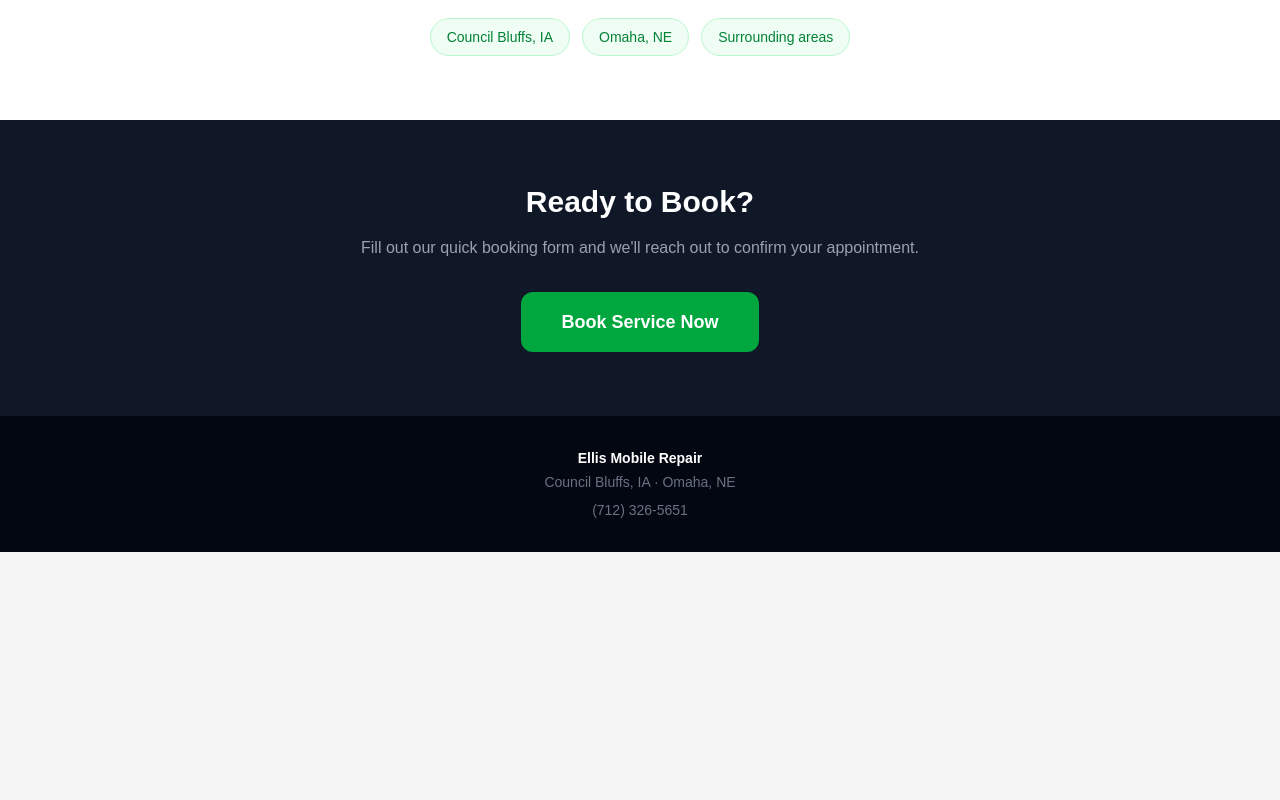
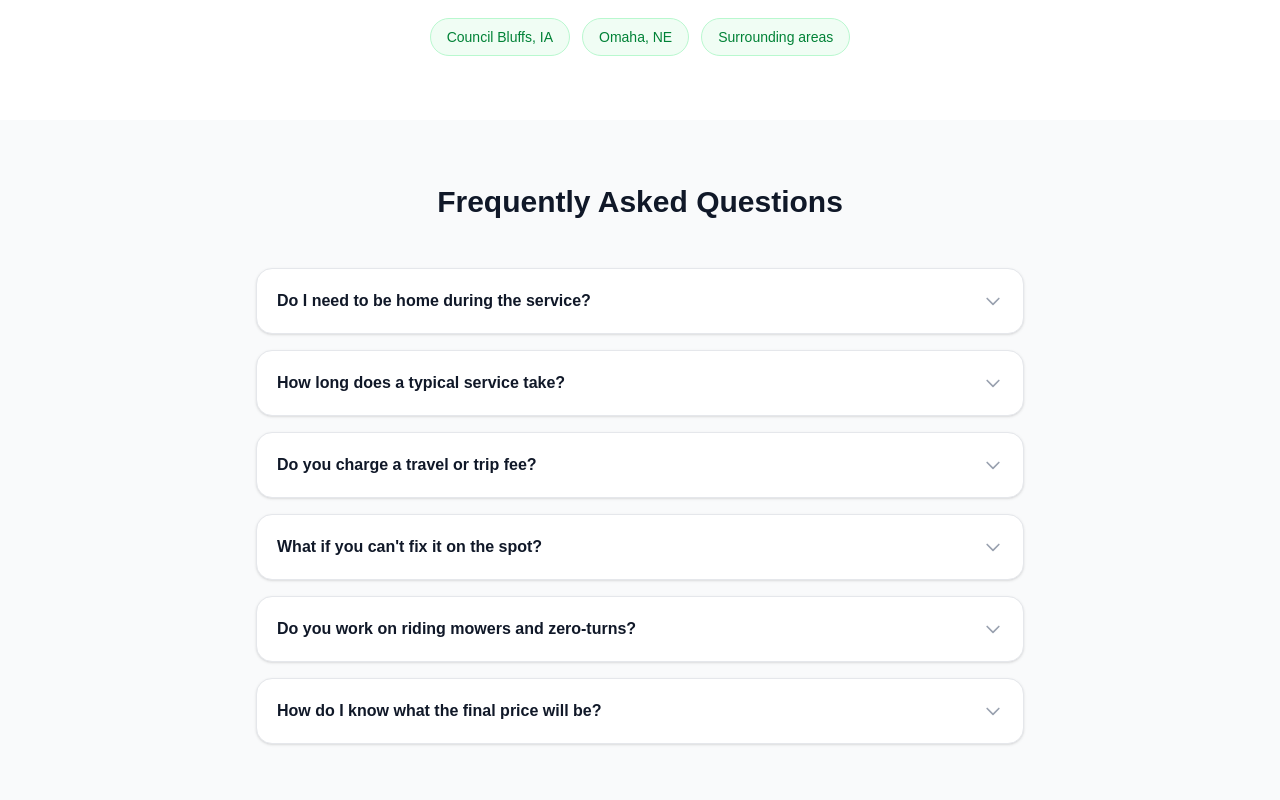
Before and after one commit to Brendan-Ellis/ellis-mobile-repair, a Next.js app: page / in a window 1280 px wide. Shown: the part 1760-2560 px from the top of the page. Before the commit the page ends 2312 px from the top, so only its background shows below. Built offline with nearby package versions, Linux system fonts and the light colour scheme.

Commit message:
Add FAQ section to landing page

```diff
--- a/app/page.tsx
+++ b/app/page.tsx
@@ -117,6 +117,53 @@
         </div>
       </section>
 
+      {/* FAQ */}
+      <section className="py-16 px-4 bg-gray-50">
+        <div className="max-w-3xl mx-auto">
+          <div className="text-center mb-12">
+            <h2 className="text-3xl font-bold text-gray-900 mb-3">Frequently Asked Questions</h2>
+          </div>
+          <div className="space-y-4">
+            {[
+              {
+                q: 'Do I need to be home during the service?',
+                a: 'Not necessarily. As long as we can access your equipment and you\'ve provided the location details, we can often complete the job without you being present. We\'ll call or text when we\'re on our way and when the job is done.',
+              },
+              {
+                q: 'How long does a typical service take?',
+                a: 'Most tune-ups and minor repairs are completed in 1 hour or less on-site. More complex repairs like carburetor rebuilds or belt replacements may take longer. We\'ll give you an honest estimate upfront.',
+              },
+              {
+                q: 'Do you charge a travel or trip fee?',
+                a: 'No trip fee for customers in our service area (Council Bluffs and Omaha). The price you\'re quoted covers parts and labor — no hidden travel charges.',
+              },
+              {
+                q: 'What if you can\'t fix it on the spot?',
+                a: 'If a repair requires parts we don\'t have on hand, we\'ll let you know right away. We can order the parts and schedule a return visit, or provide a full quote before any work begins.',
+              },
+              {
+                q: 'Do you work on riding mowers and zero-turns?',
+                a: 'Yes! We service push mowers, self-propelled mowers, riding mowers, zero-turn mowers, and tractors. If you\'re unsure, just give us a call and we\'ll let you know.',
+              },
+              {
+                q: 'How do I know what the final price will be?',
+                a: 'We send you a quote before any work begins. You\'ll see the estimated total and can accept or decline — no surprise charges ever.',
+              },
+            ].map(({ q, a }) => (
+              <details key={q} className="bg-white rounded-2xl border border-gray-200 shadow-sm group">
+                <summary className="flex items-center justify-between p-5 cursor-pointer list-none font-semibold text-gray-900">
+                  {q}
+                  <svg className="w-5 h-5 text-gray-400 flex-shrink-0 ml-3 transition-transform group-open:rotate-180" fill="none" stroke="currentColor" viewBox="0 0 24 24">
+                    <path strokeLinecap="round" strokeLinejoin="round" strokeWidth={2} d="M19 9l-7 7-7-7" />
+                  </svg>
+                </summary>
+                <p className="px-5 pb-5 text-gray-500 text-sm leading-relaxed">{a}</p>
+              </details>
+            ))}
+          </div>
+        </div>
+      </section>
+
       {/* CTA */}
       <section className="py-16 px-4 bg-gray-900 text-white text-center">
         <div className="max-w-xl mx-auto">
```
